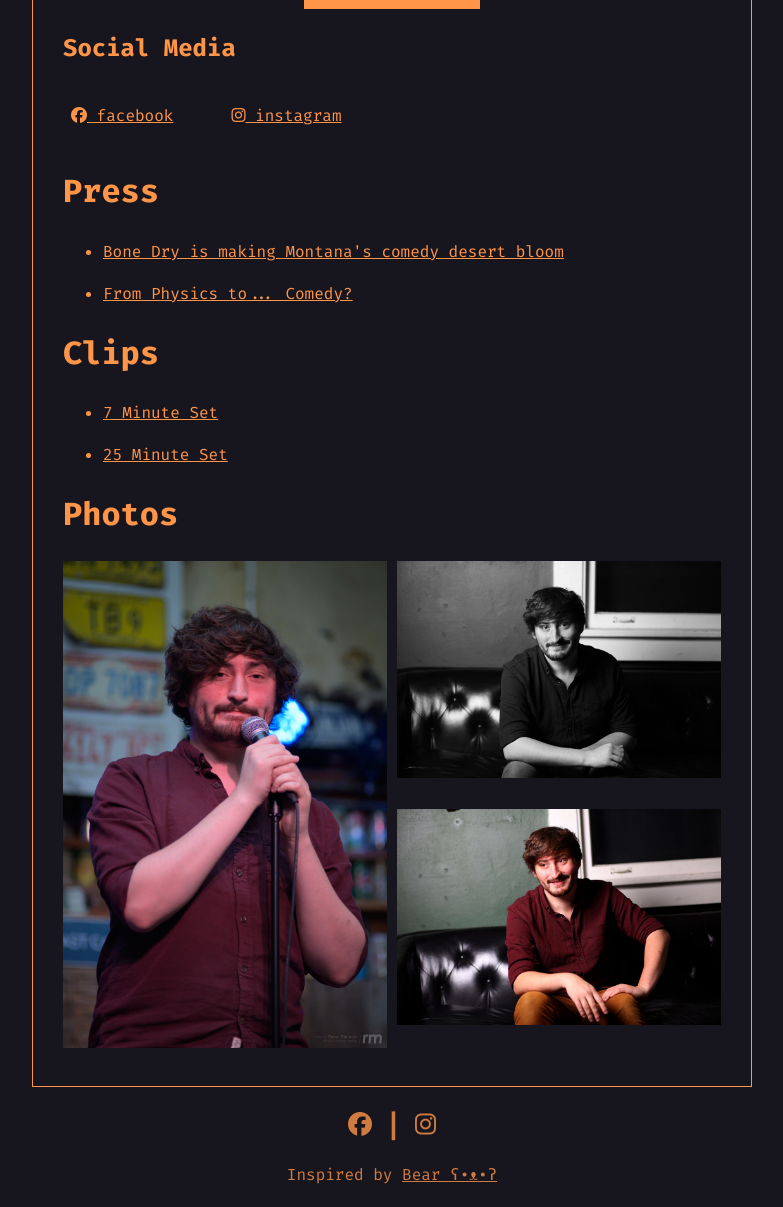
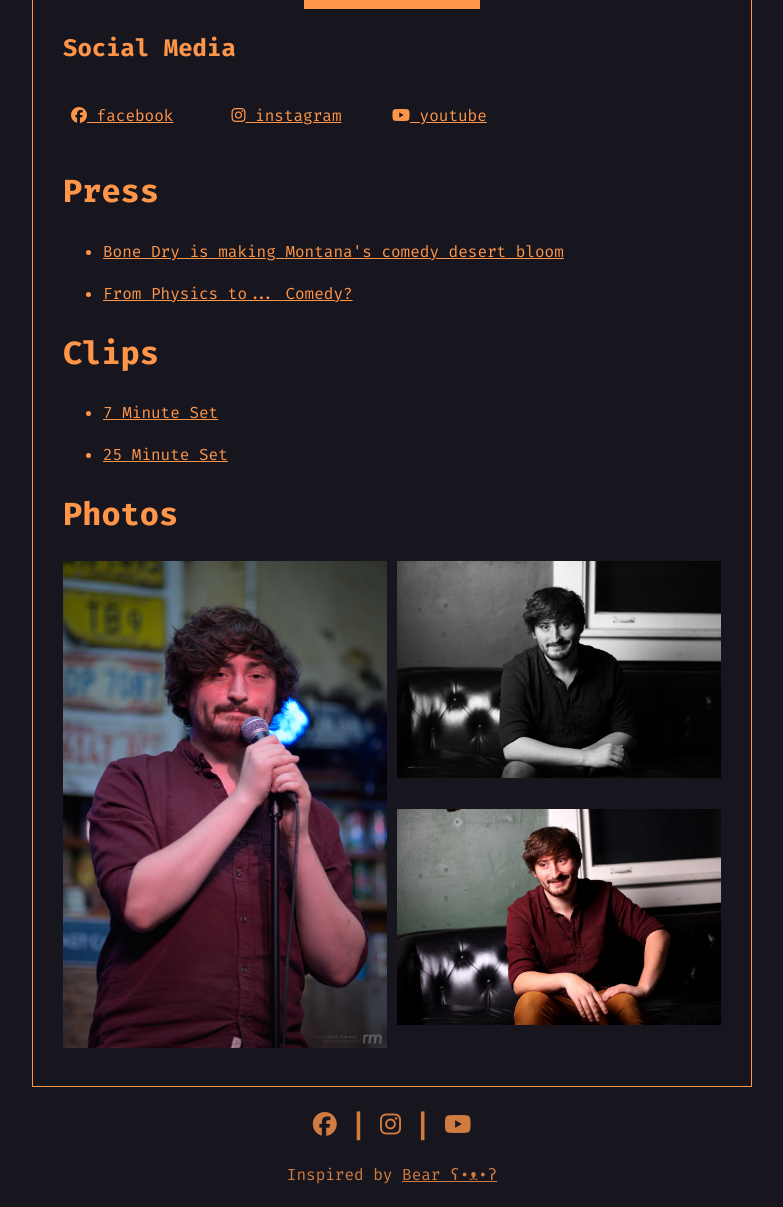
Before and after one commit to alexrkaufman/alexkaufman.live, a Flask app: page / in a window 1280 px wide. Shown: the part 1297-2504 px from the top of the page, without its empty margins (248-1031 px from the left). Run offline with Flask 3, Linux system fonts and the light colour scheme; data that the repository does not hold is empty; some libraries are stand-ins or nearby versions.

Commit message:
adding youtube link

```diff
--- a/alexkaufmanlive/content/home.md
+++ b/alexkaufmanlive/content/home.md
@@ -37,6 +37,11 @@ During undergrad he founded the now iconic Bob's Comedy Jive and during grad sch
 [<i class="fa-brands fa-instagram"></i> instagram](https://instagram.com/alexkaufmanlive)
 
 </div>
+<div class="social-media-item">
+
+[<i class="fa-brands fa-youtube"></i> youtube](https://youtube.com/@alexkaufmanlive)
+
+</div>
 </div>
 
 # Press
--- a/alexkaufmanlive/templates/base.jinja2
+++ b/alexkaufmanlive/templates/base.jinja2
@@ -49,7 +49,11 @@
 
         <span id="footer-directive">
         <h2>
-        <a href="https://facebook.com/alexkaufmanlive" aria-label="Alex Kaufman Live Facebook link"><i class="fa-brands fa-facebook" aria-hidden="true"></i></a> | <a href="https://instagram.com/dustiestgolf" aria-label="Alex Kaufman Live Instagram link"><i class="fa-brands fa-instagram" aria-hidden="true"></i></a>
+        <a href="https://facebook.com/alexkaufmanlive" aria-label="Alex Kaufman Live Facebook link"><i class="fa-brands fa-facebook" aria-hidden="true"></i></a>
+        |
+        <a href="https://instagram.com/alexkaufmanlive" aria-label="Alex Kaufman Live Instagram link"><i class="fa-brands fa-instagram" aria-hidden="true"></i></a>
+        |
+        <a href="https://youtube.com/@alexkaufmanlive" aria-label="Alex Kaufman Live Youtube link"><i class="fa-brands fa-youtube" aria-hidden="true"></i></a>
         </h2>
 
         </span>
```
